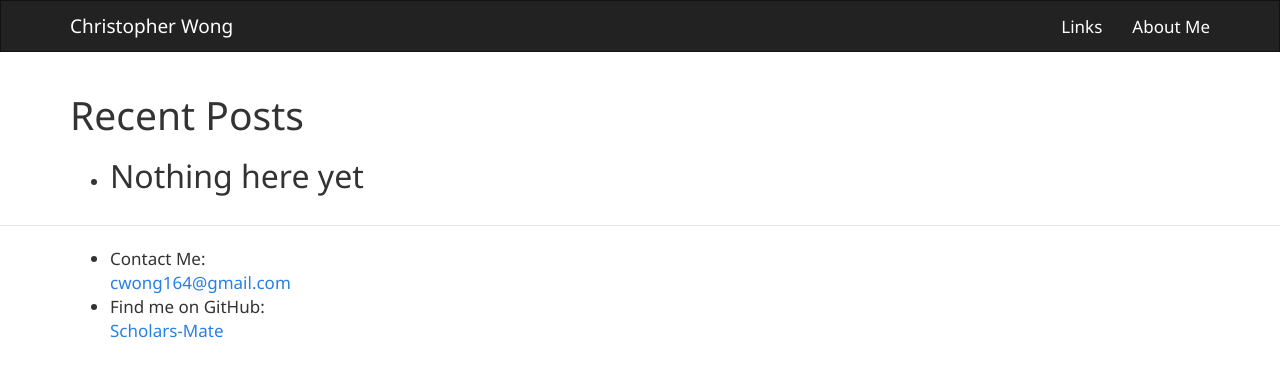
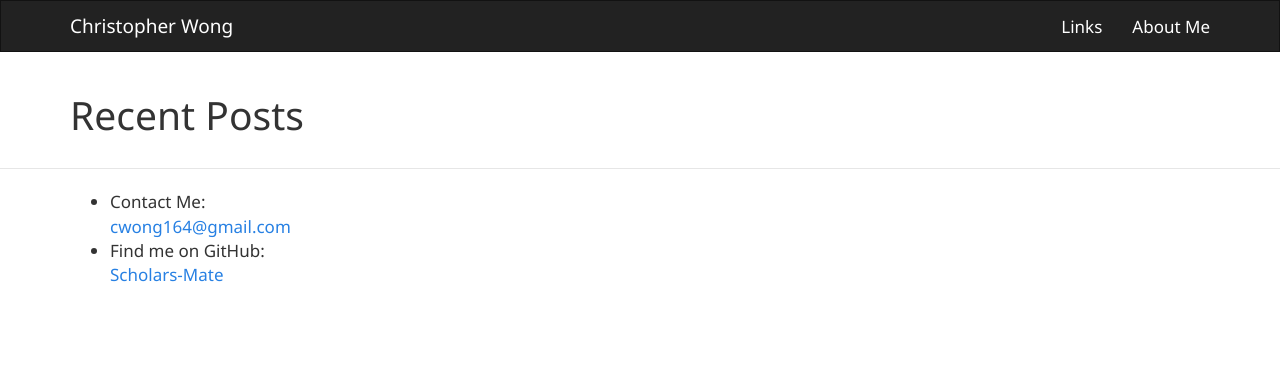
Before and after one commit to Scholars-Mate/Scholars-Mate.github.io, a Jekyll site: the page built from index.html, in a window 1280 px wide. Shown: the top 377 px of the page. Built offline with Jekyll 4.4.1, drawn with Linux system fonts in a browser that asks for light colours.

Commit message:
Removed "Nothing here yet" from index.html

```diff
--- a/index.html
+++ b/index.html
@@ -3,22 +3,15 @@ layout: default
 ---
 
 <div class="home">
-
   <h1 class="page-heading">Recent Posts</h1>
-
   <ul class="post-list">
-      <li>
-        <h2> Nothing here yet </h2>
-      </li>
     {% for post in site.posts %}
       <li>
         <span class="post-meta">{{ post.date | date: "%b %-d, %Y" }}</span>
-
         <h2>
           <a class="post-link" href="{{ post.url | prepend: site.baseurl }}">{{ post.title }}</a>
         </h2>
       </li>
     {% endfor %}
   </ul>
-
 </div>
```
